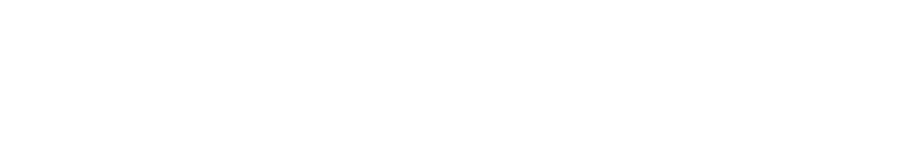
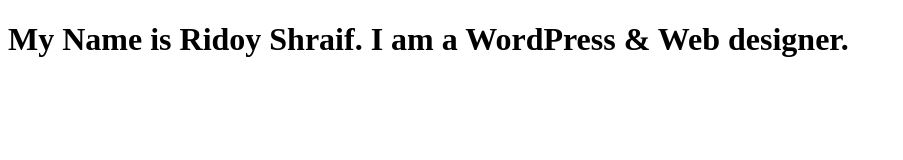
Before and after one commit to WDRidoy11/practice-file, a plain HTML site: page index.html in a window 1280 px wide. Shown: the whole page, without its empty margins (0-903 px from the left). Drawn offline with Linux system fonts and the light colour scheme.

Commit message:
some text add

```diff
--- a/index.html
+++ b/index.html
@@ -10,7 +10,7 @@
 </head>
 
 <body>
-
+    <h1>My Name is Ridoy Shraif. I am a WordPress & Web designer.</h1>
 </body>
 
 </html>
```
